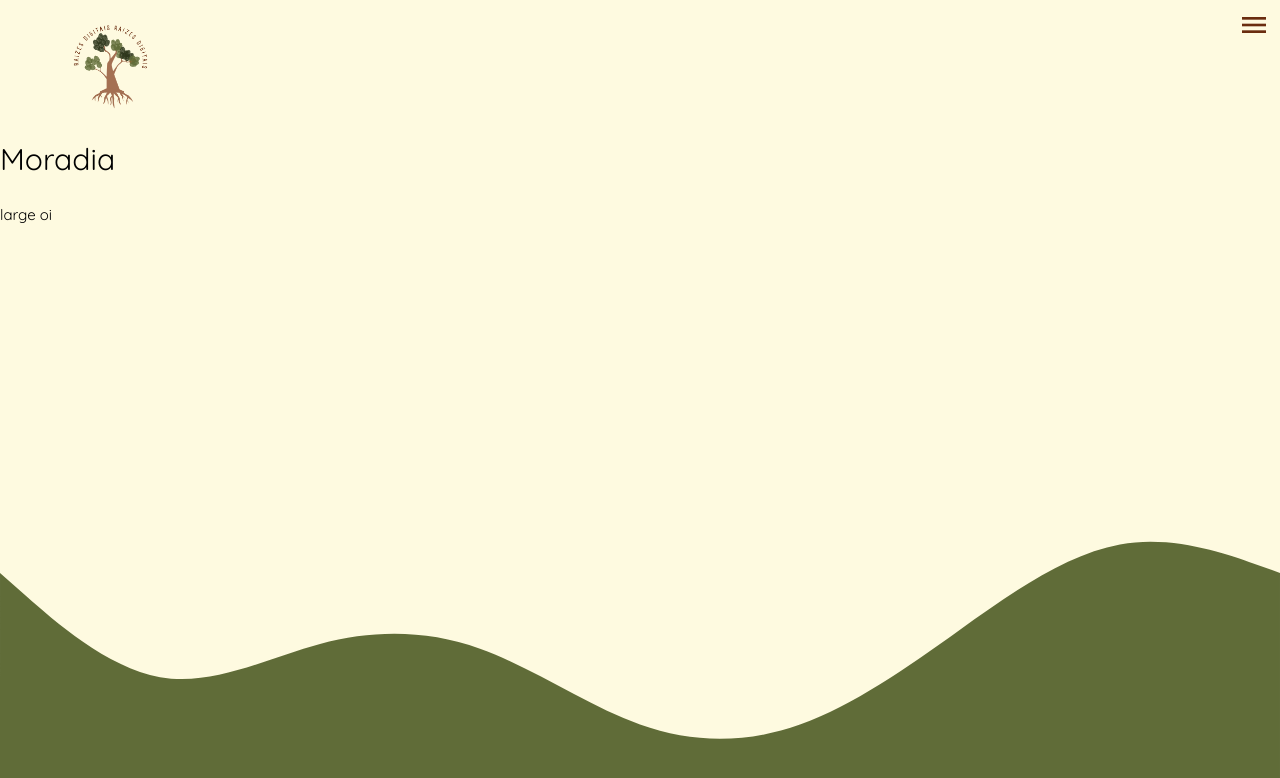
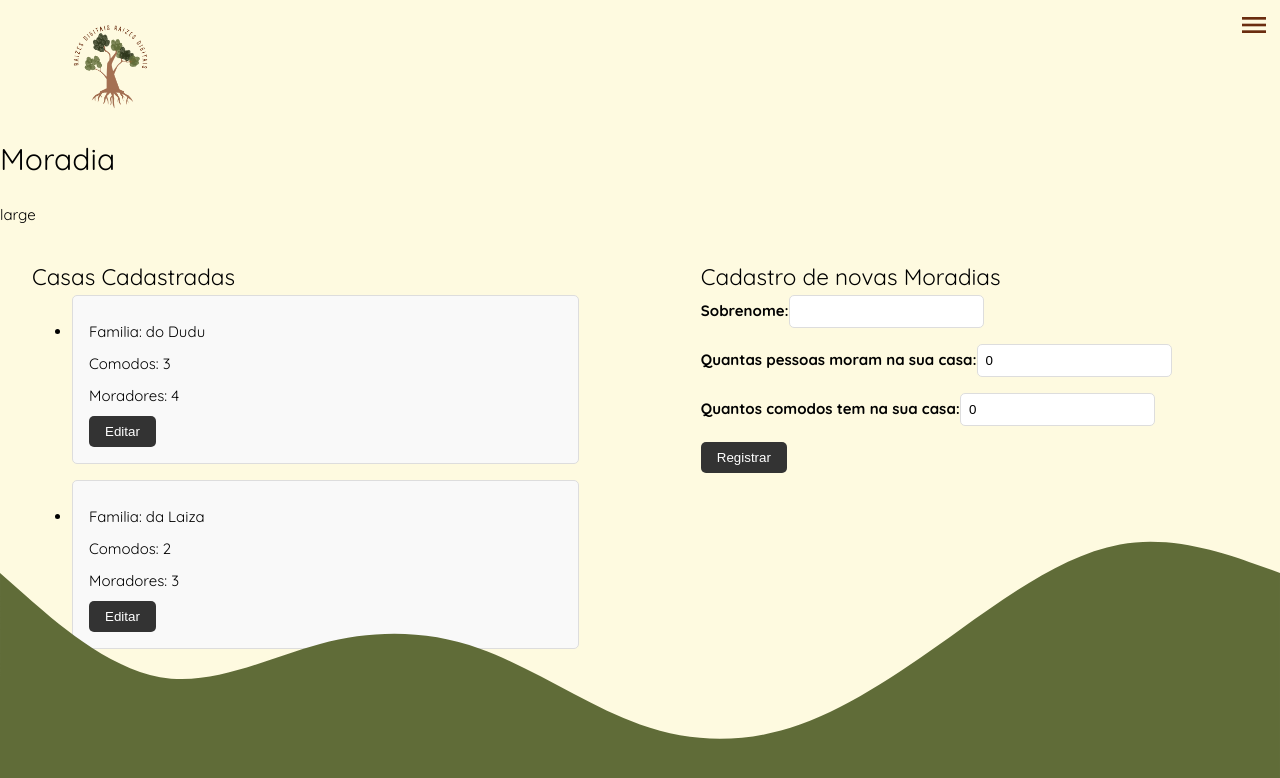
Before and after one commit to laissamendes/pi-frontend, a Vue app: page /Moradia in a window 1280 px wide. Shown: the top 778 px of the page. Built offline with nearby package versions, Linux system fonts and the light colour scheme; a web font is replaced by a local one.

Commit message:
criação e primeiros esboços da página moradia.

```diff
--- a/dev-dist/sw.js
+++ b/dev-dist/sw.js
@@ -82,7 +82,7 @@ define(['./workbox-b5f7729d'], (function (workbox) { 'use strict';
     "revision": "3ca0b8505b4bec776b69afdba2768812"
   }, {
     "url": "index.html",
-    "revision": "0.oc69rrtfok"
+    "revision": "0.t0847o4rulg"
   }], {});
   workbox.cleanupOutdatedCaches();
   workbox.registerRoute(new workbox.NavigationRoute(workbox.createHandlerBoundToURL("index.html"), {
--- a/src/views/MoradiaView.vue
+++ b/src/views/MoradiaView.vue
@@ -1,9 +1,131 @@
-<script setup></script>
+<script setup>
+import { ref } from 'vue';
+
+const moradias = ref([
+  { id: 1, familia: 'do Dudu', comodos: 3, moradores: 4 },
+  { id: 2, familia: 'da Laiza', comodos: 2, moradores: 3 }
+]);
+
+
+const novaCasa = ref({
+  familia: '',
+  comodos: 0,
+  moradores: 0
+});
+
+
+function editarMoradia(id) {
+  console.log(`Editando moradia com ID: ${id}`);
+}
+
+
+function registrarCasa() {
+  const novaMoradia = {
+    id: moradias.value.length + 1,
+    ...novaCasa.value
+  };
+  moradias.value.push(novaMoradia);
+
+
+  novaCasa.value = {
+    familia: '',
+    comodos: 0,
+    moradores: 0
+  };
+}
+</script>
 
 <template>
-    oi
+  <div class="container">
+    <div class="casas-cadastradas">
+      <h2>Casas Cadastradas</h2>
+      <ul>
+        <li v-for="moradia in moradias" :key="moradia.id" class="card">
+          <p><strong>Familia:</strong> {{ moradia.familia }}</p>
+          <p><strong>Comodos:</strong> {{ moradia.comodos }}</p>
+          <p><strong>Moradores:</strong> {{ moradia.moradores }}</p>
+          <button @click="editarMoradia(moradia.id)">Editar</button>
+        </li>
+      </ul>
+    </div>
+    <div class="cadastro-moradias">
+      <h2>Cadastro de novas Moradias</h2>
+      <form @submit.prevent="registrarCasa">
+        <div>
+          <label>Sobrenome:</label>
+          <input v-model="novaCasa.familia" type="text" required />
+        </div>
+        <div>
+          <label>Quantas pessoas moram na sua casa:</label>
+          <input v-model.number="novaCasa.moradores" type="number" required />
+        </div>
+        <div>
+          <label>Quantos comodos tem na sua casa:</label>
+          <input v-model.number="novaCasa.comodos" type="number" required />
+        </div>
+        <button type="submit">Registrar</button>
+      </form>
+    </div>
+  </div>
 </template>
 
 <style scoped>
+.container {
+  display: flex;
+  justify-content: space-between;
+  padding: 2rem;
+}
 
+.casas-cadastradas, .cadastro-moradias {
+  width: 45%;
+}
+
+.card {
+  background-color: #f9f9f9;
+  border: 1px solid #ddd;
+  border-radius: 5px;
+  padding: 1rem;
+  margin-bottom: 1rem;
+}
+
+.card p {
+  margin: 0.5rem 0;
+}
+
+button {
+  background-color: #333;
+  color: white;
+  padding: 0.5rem 1rem;
+  border: none;
+  border-radius: 5px;
+  cursor: pointer;
+}
+
+button:hover {
+  background-color: #555;
+}
+
+form {
+  display: flex;
+  flex-direction: column;
+}
+
+form div {
+  margin-bottom: 1rem;
+}
+
+form label {
+  margin-bottom: 0.5rem;
+  font-weight: bold;
+}
+
+form input {
+  padding: 0.5rem;
+  border: 1px solid #ddd;
+  border-radius: 5px;
+}
+
+.cadastro-moradias button {
+  align-self: flex-start;
+}
 </style>
```
